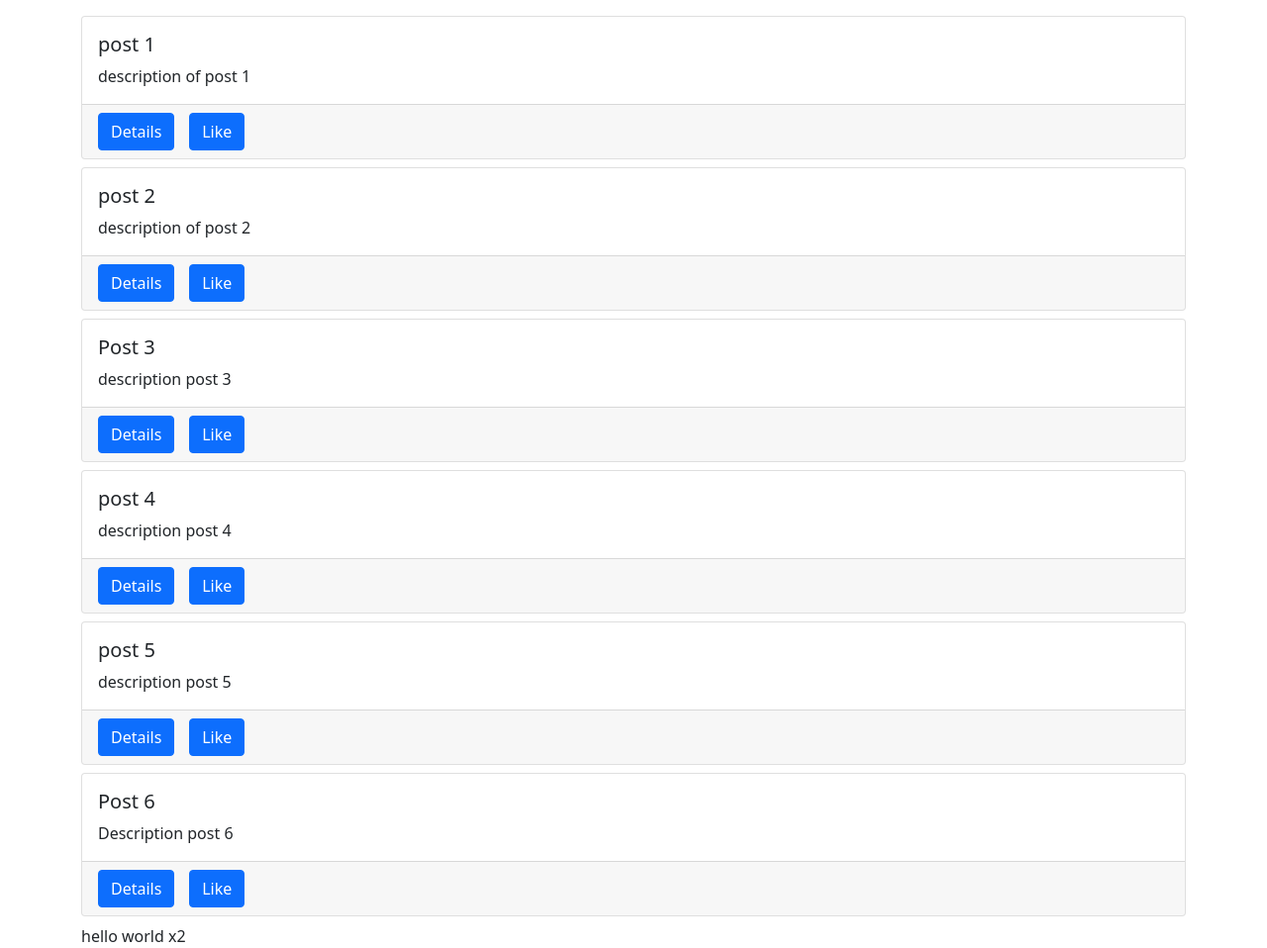
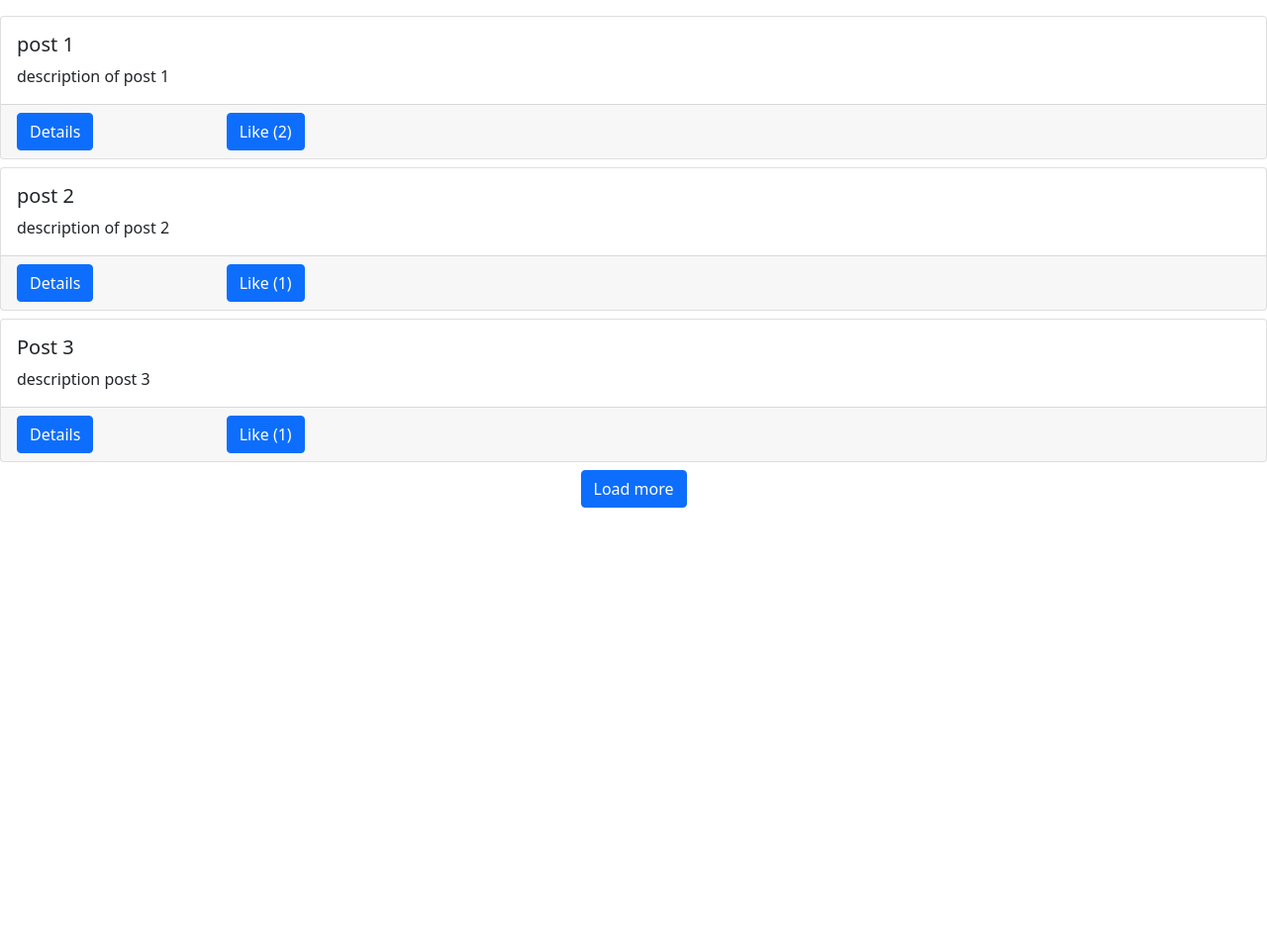
Before and after one commit to Richesttran/Assignment4Network, a Django app: page / in a window 1280 px wide. Shown: the whole page at 99% size. After the commit the page ends 513 px from the top, so only its background shows below. Run offline with Django 5.2, Linux system fonts and the light colour scheme; data comes from the database, SQL or seed files in the repository; both versions use the stored data as it was after the commit.

Commit message:
added partial like functionality

```diff
--- a/dj_ajax/src/posts/models.py
+++ b/dj_ajax/src/posts/models.py
@@ -11,3 +11,6 @@ class Post(models.Model):
   created = models.DateTimeField(auto_now_add=True)
   def __str(self):
     return  str(self.title)
+  @property
+  def like_count(self):
+      return self.liked.all().count()
--- a/dj_ajax/src/posts/static/posts/main.js
+++ b/dj_ajax/src/posts/static/posts/main.js
@@ -1,21 +1,13 @@
-const helloWorldBox=document.getElementById('hello-world')
 const postBox=document.getElementById('posts-box')
 const spinnerBox=document.getElementById('spinner-box')
+const loadBtn=document.getElementById('load-btn')
+const endBox= document.getElementById('end-box')
+let visible=3
 
+const getData=() =>{
     $.ajax({
       type:'GET',
-  url:'/hello-world/',
-  success: function(response){
-    console.log('success',response.text)
-    helloWorldBox.textContent=response.text
-  },
-  error: function(error){
-    console.log('error',error)
-  }
-})
-$.ajax({
-  type:'GET',
-  url:'/data/',
+      url:`/data/${visible}/`,
       success: function(response){
         console.log(response)
         const data= response.data
@@ -31,11 +23,11 @@ $.ajax({
                 </div>
                 <div class="card-footer">
                   <div class="row">
-                <div class="col-1">
+                    <div class="col-2">
                     <a href="#" class="btn btn-primary">Details</a>
                     </div>
-                <div class="col-1">
-                <a href="#" class="btn btn-primary">Like</a>
+                    <div class="col-2">
+                    <a href="#" class="btn btn-primary">${el.liked? `Unlike (${el.count})`: `Like (${el.count})`}</a>
                     </div>
                   </div>
 
@@ -44,9 +36,23 @@ $.ajax({
               </div>
           `// ``allows for multi lines and inject data add
         });},100)
-
+        console.log(response.size)
+        if(response.size===0){
+          endBox.textContent="no Posts added yet..."
+        }
+        else if(response.size <= visible){
+          loadBtn.classList.add('not-visible')
+          endBox.textContent='No More posts to load...'
+        }
       },
       error: function(error){
         console.log('error',error)
       }
     })
+}
+loadBtn.addEventListener('click', ()=>{
+  spinnerBox.classList.remove('not-visible')
+  visible+=3
+  getData()
+})
+getData()
--- a/dj_ajax/src/posts/templates/posts/main.html
+++ b/dj_ajax/src/posts/templates/posts/main.html
@@ -13,10 +13,13 @@ posts
   {%comment%}{% for obj in qs%}
       {{obj.title}}- {{obj.body}} <br>
   {% endfor%}  {% endcomment %}
+
+  </div>
+  <div id="posts-box"> </div>
+  <div class="text-center mb-3" id="end-box">
+      <button class="btn btn-primary" id="load-btn">Load more </button>
+  </div>
   <div id="spinner-box" class="text-center">
     <div class="spinner-border" role="status">
     </div>
-  </div>
-  <div id="posts-box"> </div>
-  <div id = "hello-world"></div>
 {% endblock content %}
--- a/dj_ajax/src/posts/urls.py
+++ b/dj_ajax/src/posts/urls.py
@@ -7,6 +7,6 @@ from .views import(
 app_name='posts'
 urlpatterns=[
   path('', post_list_and_create, name='main-board'),
-  path('data/', load_post_data_view, name='posts-data'),
+  path('data/<int:num_posts>/', load_post_data_view, name='posts-data'),
   path('hello-world/', hello_world_view, name='hello-world'),
 ]
--- a/dj_ajax/src/posts/views.py
+++ b/dj_ajax/src/posts/views.py
@@ -7,7 +7,12 @@ def post_list_and_create(request):
   qs=Post.objects.all()
   return render(request,'posts/main.html',{'qs':qs})
 
-def load_post_data_view(request):
+def load_post_data_view(request,num_posts):
+  visible=3
+  upper=num_posts
+  lower=upper - visible
+  size = Post.objects.all().count()
+
   qs = Post.objects.all()
   data=[]
   for obj in qs:# we append the data do a empty dictionary and then gave a response
@@ -15,10 +20,12 @@ def load_post_data_view(request):
       'id': obj.id,
       'title': obj.title,
       'body': obj.body,
+      'liked': True if request.user in obj.liked.all() else False,
+      'count': obj.like_count,
       'author': obj.author.user.username
     }
     data.append(item)
-  return JsonResponse({'data':data})
+  return JsonResponse({'data':data[lower:upper],'size':size})
 
 def hello_world_view(request):
   return JsonResponse({'text': 'hello world x2'})
```
Also changed, not shown: dj_ajax/src/db.sqlite3, dj_ajax/src/profiles/models.py (line endings or trailing spaces). Lines whose indentation alone changed are shown as unchanged.
